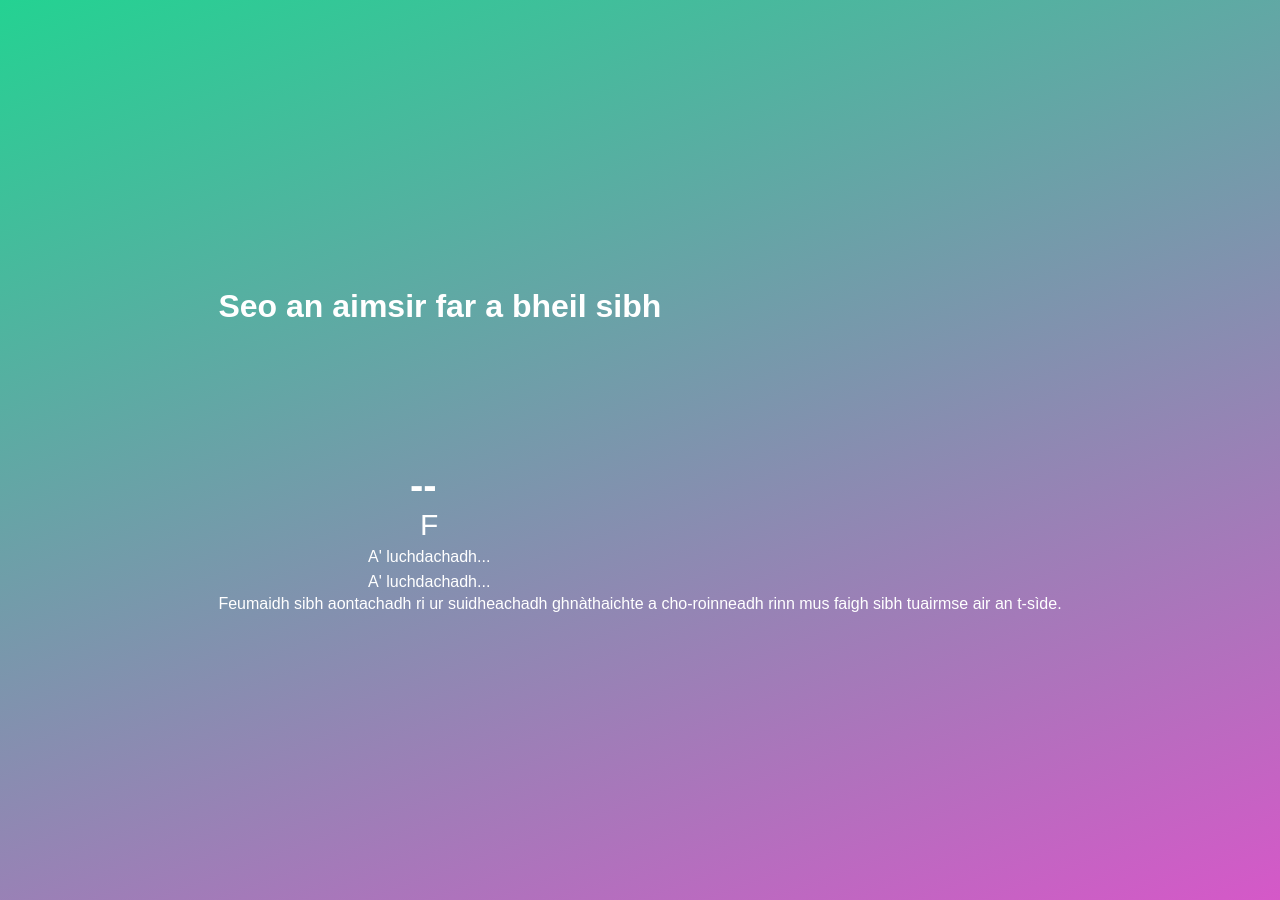
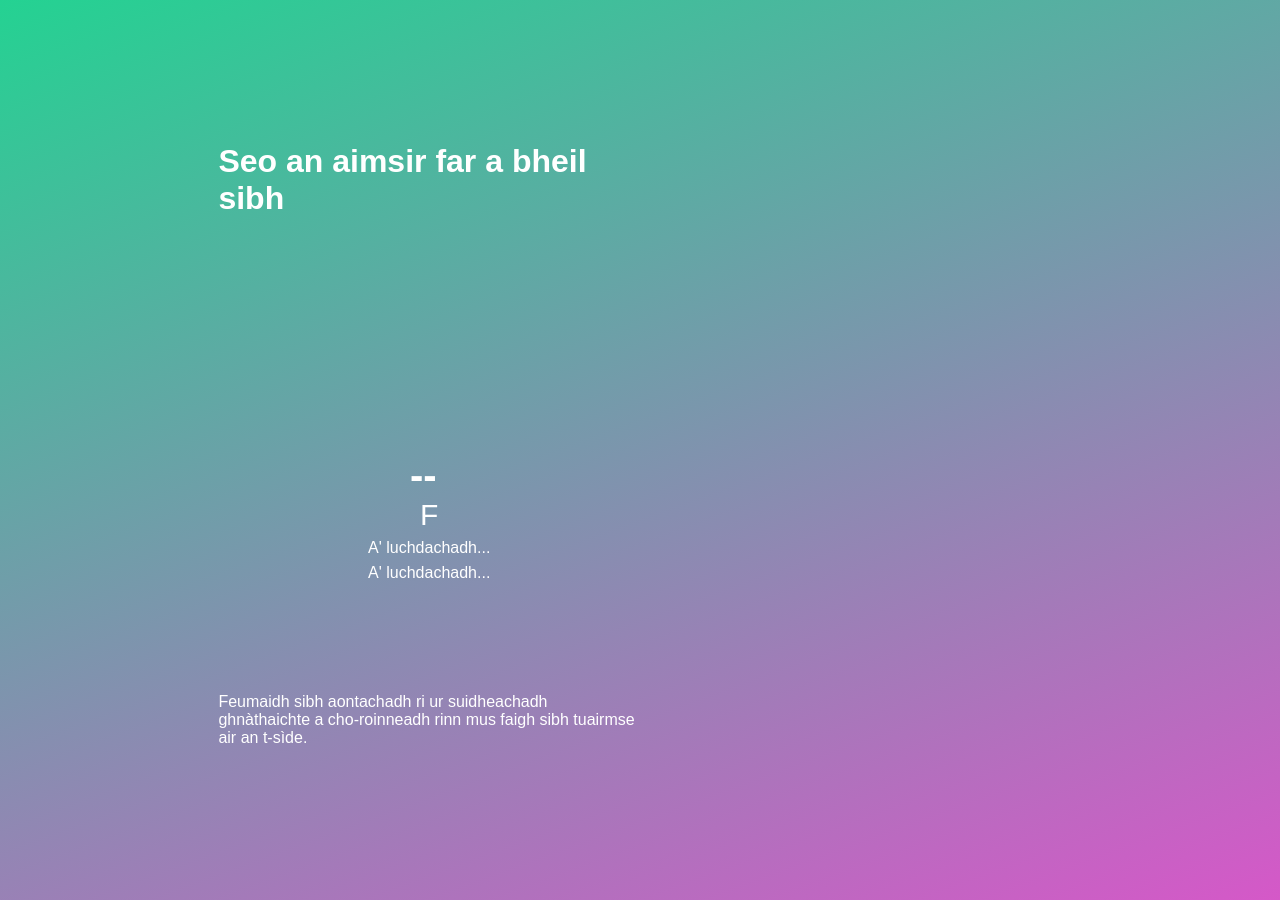
Before and after one commit to angeidheal/aimsir, a Jekyll site: the page built from index.html, in a window 1280 px wide. Built offline with Jekyll 4.4.1, drawn with Linux system fonts in a browser that asks for light colours; a script that is not in the unit is left out.

Commit message:
Update index.html

```diff
--- a/index.html
+++ b/index.html
@@ -3,7 +3,7 @@ layout: default
 title: Dachaigh
 ---
 
-<div>
+<div class="intro">
   <h1>Seo an aimsir far a bheil sibh</h1>
 </div>
 
@@ -17,6 +17,6 @@ title: Dachaigh
   <div class="daily-summary">A' luchdachadh...</div>
 </div>
 
-<div>
+<div class="footnote">
  <p>Feumaidh sibh aontachadh ri ur suidheachadh ghnàthaichte a cho-roinneadh rinn mus faigh sibh tuairmse air an t-sìde.</p>
 </div>
```
Lines whose indentation alone changed are shown as unchanged.
